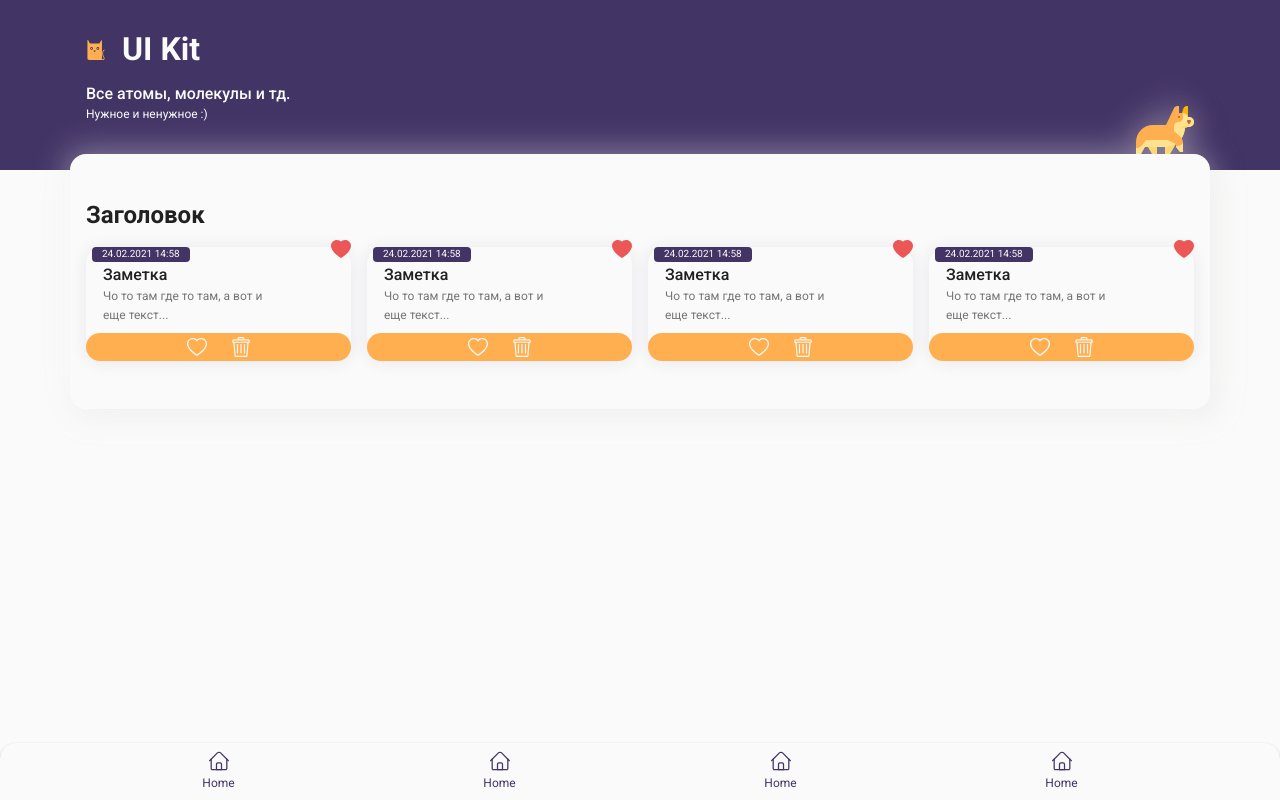
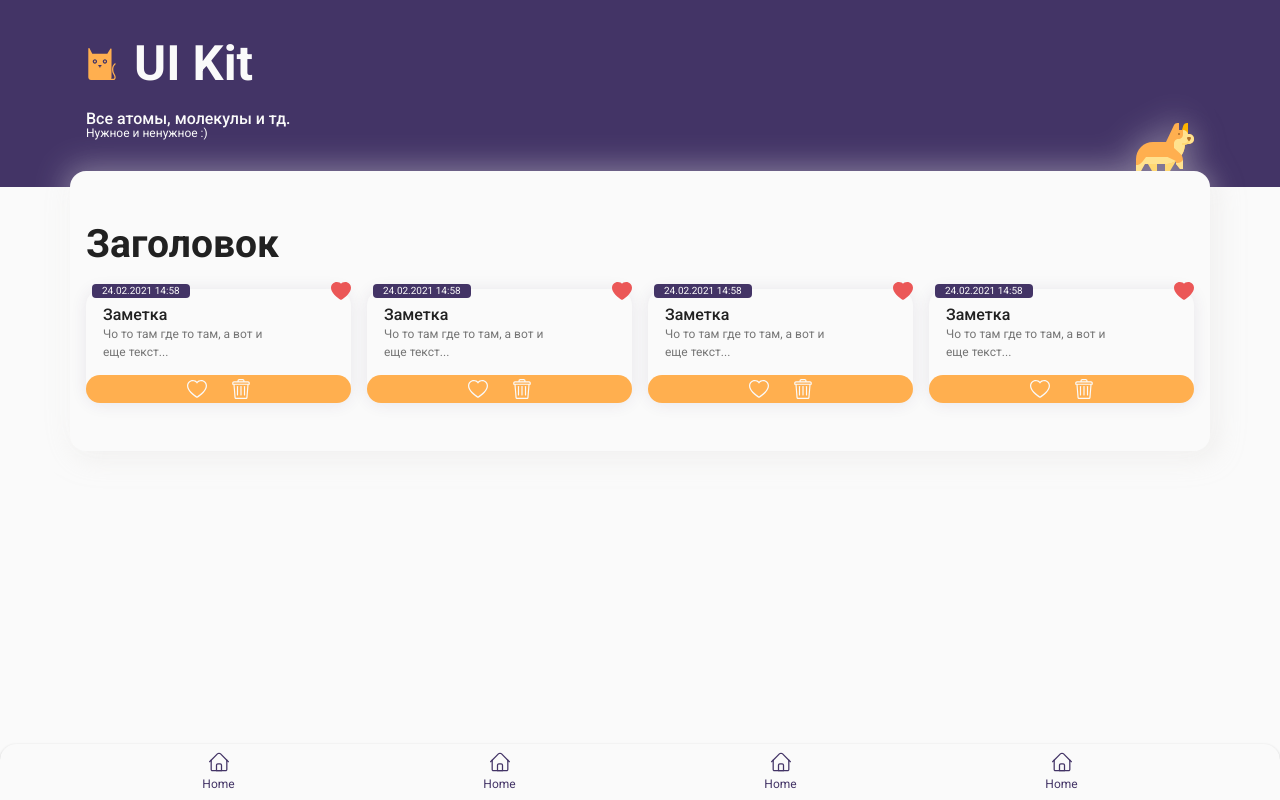
Before and after one commit to kritzona/wowwow-client, a React (Create React App) app: page / in a window 1280 px wide. Built offline with nearby package versions, Linux system fonts and the light colour scheme.

Commit message:
Внес правки в типографию

```diff
--- a/package.json
+++ b/package.json
@@ -11,9 +11,11 @@
     "@types/node": "^12.20.4",
     "@types/react": "^17.0.2",
     "@types/react-dom": "^17.0.1",
+    "babel-polyfill": "^6.26.0",
     "core-js": "^3.9.1",
     "raf": "^3.4.1",
     "react": "^17.0.1",
+    "react-app-polyfill": "^2.0.0",
     "react-dom": "^17.0.1",
     "react-redux": "^7.2.2",
     "react-router-dom": "^5.2.0",
@@ -45,7 +47,8 @@
     "development": [
       "last 1 chrome version",
       "last 1 firefox version",
-      "last 1 safari version"
+      "last 1 safari version",
+      "ie >= 11"
     ]
   },
   "devDependencies": {
--- a/src/App.tsx
+++ b/src/App.tsx
@@ -15,7 +15,7 @@ const App = (props: IProps) => {
     <AppStyled>
       <Header></Header>
       <Content>
-        <Text type="heading-5">Заголовок</Text>
+        <Text type="heading-2">Заголовок</Text>
         <br />
         <Row gutter={true}>
           <Column
--- a/src/components/atoms/Column/ColumnStyled.tsx
+++ b/src/components/atoms/Column/ColumnStyled.tsx
@@ -63,22 +63,34 @@ const ColumnStyled = styled.div<IProps>`
 
     return css`
       display: grid;
+      display: -ms-grid;
+
       grid-column: span ${desktopColumnSize};
+      -ms-grid-column-span: ${desktopColumnSize};
 
       @media ${theme.mediaQueries.desktop} {
         grid-column: span ${desktopColumnSize <= 12 ? desktopColumnSize : 12};
+        -ms-grid-column-span: ${desktopColumnSize <= 12
+          ? desktopColumnSize
+          : 12};
       }
       @media ${theme.mediaQueries.laptop} {
         grid-column: span ${laptopColumnSize <= 12 ? laptopColumnSize : 12};
+        -ms-grid-column-span: ${laptopColumnSize <= 12 ? laptopColumnSize : 12};
       }
       @media ${theme.mediaQueries.tablet} {
         grid-column: span ${tabletColumnSize <= 12 ? tabletColumnSize : 12};
+        -ms-grid-column-span: ${tabletColumnSize <= 12 ? tabletColumnSize : 12};
       }
       @media ${theme.mediaQueries.phablet} {
         grid-column: span ${phabletColumnSize <= 12 ? phabletColumnSize : 12};
+        -ms-grid-column-span: ${phabletColumnSize <= 12
+          ? phabletColumnSize
+          : 12};
       }
       @media ${theme.mediaQueries.mobile} {
         grid-column: span ${mobileColumnSize <= 12 ? mobileColumnSize : 12};
+        -ms-grid-column-span: ${mobileColumnSize <= 12 ? mobileColumnSize : 12};
       }
     `
   }}
--- a/src/components/atoms/Row/RowStyled.tsx
+++ b/src/components/atoms/Row/RowStyled.tsx
@@ -8,9 +8,14 @@ interface IProps {
 const RowStyled = styled.div<IProps>`
   ${({ gutter }) => css`
     display: grid;
+    display: -ms-grid;
+
     grid-template-columns: repeat(12, 1fr);
     grid-template-rows: auto;
     grid-column-gap: 16px;
+
+    -ms-grid-columns: 1fr 1fr 1fr 1fr 1fr 1fr 1fr 1fr 1fr 1fr 1fr 1fr;
+    -ms-grid-rows: auto;
 
     ${gutter &&
     css`
--- a/src/components/atoms/Text/TextStyled.tsx
+++ b/src/components/atoms/Text/TextStyled.tsx
@@ -13,6 +13,15 @@ export const Heading1 = styled.h1<IProps>`
     font-stretch: normal;
     line-height: ${theme.sizes.h1LineHeight}px;
     margin: 0;
+
+    @media ${theme.mediaQueries.phablet} {
+      font-size: ${theme.sizes.h1FontSize / 1.3}px;
+      line-height: ${theme.sizes.h1LineHeight / 1.3}px;
+    }
+    @media ${theme.mediaQueries.mobile} {
+      font-size: ${theme.sizes.h1FontSize / 1.3}px;
+      line-height: ${theme.sizes.h1LineHeight / 1.3}px;
+    }
   `}
 `
 export const Heading2 = styled.h2<IProps>`
@@ -23,6 +32,15 @@ export const Heading2 = styled.h2<IProps>`
     font-stretch: normal;
     line-height: ${theme.sizes.h2LineHeight}px;
     margin: 0;
+
+    @media ${theme.mediaQueries.phablet} {
+      font-size: ${theme.sizes.h2FontSize / 1.3}px;
+      line-height: ${theme.sizes.h2LineHeight / 1.3}px;
+    }
+    @media ${theme.mediaQueries.mobile} {
+      font-size: ${theme.sizes.h2FontSize / 1.3}px;
+      line-height: ${theme.sizes.h2FontSize / 1.3}px;
+    }
   `}
 `
 export const Heading3 = styled.h3<IProps>`
@@ -33,6 +51,15 @@ export const Heading3 = styled.h3<IProps>`
     font-stretch: normal;
     line-height: ${theme.sizes.h3LineHeight}px;
     margin: 0;
+
+    @media ${theme.mediaQueries.phablet} {
+      font-size: ${theme.sizes.h3FontSize / 1.3}px;
+      line-height: ${theme.sizes.h3LineHeight / 1.3}px;
+    }
+    @media ${theme.mediaQueries.mobile} {
+      font-size: ${theme.sizes.h3FontSize / 1.3}px;
+      line-height: ${theme.sizes.h3LineHeight / 1.3}px;
+    }
   `}
 `
 export const Heading4 = styled.h4<IProps>`
--- a/src/components/molecules/DateLabel/DateLabelStyled.tsx
+++ b/src/components/molecules/DateLabel/DateLabelStyled.tsx
@@ -9,6 +9,7 @@ export const DateLabelStyled = styled.div<IProps>`
     background-color: ${theme.colors.primaryColor};
     color: ${theme.colors.whiteColor};
     border-radius: ${theme.sizes.sBorderRadius}px;
+    padding: 2px;
     padding-left: ${theme.sizes.olFontSize}px;
     padding-right: ${theme.sizes.olFontSize}px;
     font-size: 0;
--- a/src/components/molecules/NoteItem/NoteItemStyled.tsx
+++ b/src/components/molecules/NoteItem/NoteItemStyled.tsx
@@ -29,7 +29,7 @@ export const NoteItemCtxMenuStyled = styled.div<IProps>`
 export const NoteItemDateLabelStyled = styled.div<IProps>`
   ${({ theme }) => css`
     position: absolute;
-    top: 0;
+    top: -5px;
     left: 6px;
     z-index: 100;
   `}
--- a/src/components/organisms/Header/Header.tsx
+++ b/src/components/organisms/Header/Header.tsx
@@ -22,7 +22,7 @@ const Header = (props: IProps) => {
             <Column size={12}>
               <HeaderTitleWithLogoStyled>
                 <HeaderLogoStyled></HeaderLogoStyled>
-                <Text type="heading-4">UI Kit</Text>
+                <Text type="heading-1">UI Kit</Text>
               </HeaderTitleWithLogoStyled>
             </Column>
           </Row>
--- a/src/components/organisms/Header/HeaderStyled.tsx
+++ b/src/components/organisms/Header/HeaderStyled.tsx
@@ -16,8 +16,8 @@ const HeaderStyled = styled.header<IProps>`
 `
 export const HeaderLogoStyled = styled.div<IProps>`
   ${({ theme }) => css`
-    width: 20px;
-    height: 20px;
+    width: 32px;
+    height: 32px;
     background-image: url(${CatAccentIconSource});
     background-repeat: no-repeat;
     background-position: center center;
--- a/src/index.tsx
+++ b/src/index.tsx
@@ -1,5 +1,5 @@
-import 'core-js/es/map'
-import 'core-js/es/set'
+import 'react-app-polyfill/ie11'
+import 'react-app-polyfill/stable'
 
 import 'raf/polyfill'
 
--- a/src/themes/DarkTheme/DarkTheme.ts
+++ b/src/themes/DarkTheme/DarkTheme.ts
@@ -39,58 +39,58 @@ export const DarkTheme: DefaultTheme = {
     stepSize: 8,
 
     sBorderRadius: 4,
-    nBorderRadius: 12,
+    nBorderRadius: 16,
 
-    h1FontSize: 56,
-    h1LineHeight: 61.6,
+    h1FontSize: 48.83,
+    h1LineHeight: 48.83 * 1.3,
 
-    h2FontSize: 48,
-    h2LineHeight: 52.8,
+    h2FontSize: 39.06,
+    h2LineHeight: 39.06 * 1.3,
 
-    h3FontSize: 40,
-    h3LineHeight: 44,
+    h3FontSize: 31.25,
+    h3LineHeight: 31.25 * 1.3,
 
-    h4FontSize: 32,
-    h4LineHeight: 35.2,
+    h4FontSize: 25,
+    h4LineHeight: 25 * 1.3,
 
-    h5FontSize: 24,
-    h5LineHeight: 26.4,
+    h5FontSize: 20,
+    h5LineHeight: 20 * 1.3,
 
     h6FontSize: 20,
-    h6LineHeight: 22,
+    h6LineHeight: 20 * 1.3,
 
     tlFontSize: 20,
-    tlLineHeight: 28,
+    tlLineHeight: 20,
 
     tmFontSize: 18,
-    tmLineHeight: 25.2,
+    tmLineHeight: 18,
 
     tnFontSize: 16,
-    tnLineHeight: 22.4,
+    tnLineHeight: 16,
 
     tsFontSize: 14,
-    tsLineHeight: 19.6,
+    tsLineHeight: 14,
 
     st1FontSize: 16,
-    st1LineHeight: 22.4,
+    st1LineHeight: 16,
 
     st2FontSize: 14,
-    st2LineHeight: 19.6,
+    st2LineHeight: 14,
 
     cptnFontSize: 12,
-    cptnLineHeight: 16.6,
+    cptnLineHeight: 12,
 
     body1FontSize: 16,
-    body1LineHeight: 22.4,
+    body1LineHeight: 16,
 
     body2FontSize: 14,
-    body2LineHeight: 19.6,
+    body2LineHeight: 14,
 
     btnFontSize: 14,
-    btnLineHeight: 19.6,
+    btnLineHeight: 14,
 
     olFontSize: 10,
-    olLineHeight: 14.6,
+    olLineHeight: 10,
 
     regularFontWeight: 400,
     mediumFontWeight: 500,
--- a/src/themes/LightTheme/LightTheme.ts
+++ b/src/themes/LightTheme/LightTheme.ts
@@ -41,56 +41,56 @@ export const LightTheme: DefaultTheme = {
     sBorderRadius: 4,
     nBorderRadius: 16,
 
-    h1FontSize: 56,
-    h1LineHeight: 61.6,
+    h1FontSize: 48.83,
+    h1LineHeight: 48.83 * 1.3,
 
-    h2FontSize: 48,
-    h2LineHeight: 52.8,
+    h2FontSize: 39.06,
+    h2LineHeight: 39.06 * 1.3,
 
-    h3FontSize: 40,
-    h3LineHeight: 44,
+    h3FontSize: 31.25,
+    h3LineHeight: 31.25 * 1.3,
 
-    h4FontSize: 32,
-    h4LineHeight: 35.2,
+    h4FontSize: 25,
+    h4LineHeight: 25 * 1.3,
 
-    h5FontSize: 24,
-    h5LineHeight: 26.4,
+    h5FontSize: 20,
+    h5LineHeight: 20 * 1.3,
 
     h6FontSize: 20,
-    h6LineHeight: 22,
+    h6LineHeight: 20 * 1.3,
 
     tlFontSize: 20,
-    tlLineHeight: 28,
+    tlLineHeight: 20,
 
     tmFontSize: 18,
-    tmLineHeight: 25.2,
+    tmLineHeight: 18,
 
     tnFontSize: 16,
-    tnLineHeight: 22.4,
+    tnLineHeight: 16,
 
     tsFontSize: 14,
-    tsLineHeight: 19.6,
+    tsLineHeight: 14,
 
     st1FontSize: 16,
-    st1LineHeight: 22.4,
+    st1LineHeight: 16,
 
     st2FontSize: 14,
-    st2LineHeight: 19.6,
+    st2LineHeight: 14,
 
     cptnFontSize: 12,
-    cptnLineHeight: 16.6,
+    cptnLineHeight: 12,
 
     body1FontSize: 16,
-    body1LineHeight: 22.4,
+    body1LineHeight: 16,
 
     body2FontSize: 14,
-    body2LineHeight: 19.6,
+    body2LineHeight: 14,
 
     btnFontSize: 14,
-    btnLineHeight: 19.6,
+    btnLineHeight: 14,
 
     olFontSize: 10,
-    olLineHeight: 14.6,
+    olLineHeight: 10,
 
     regularFontWeight: 400,
     mediumFontWeight: 500,
```
Also changed, not shown: 1 other file (tests, documents, lock files or other folders).
